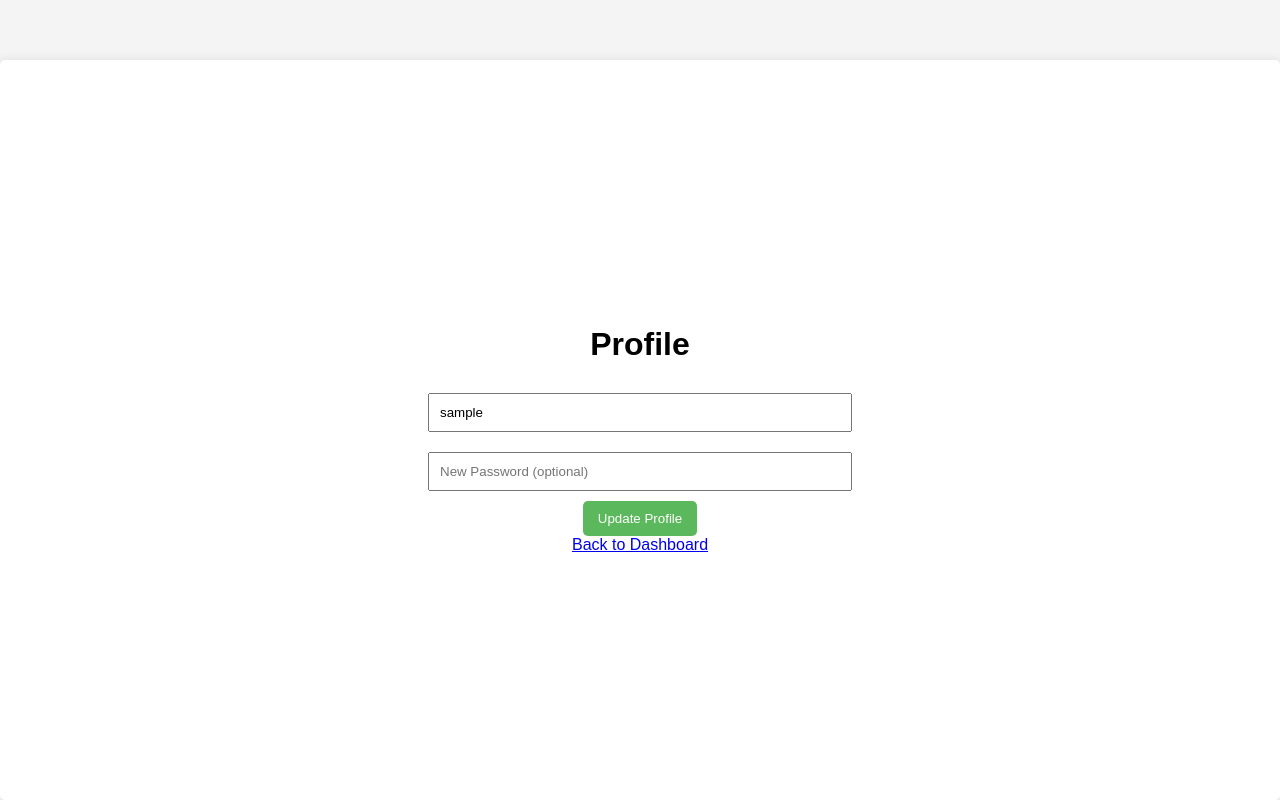
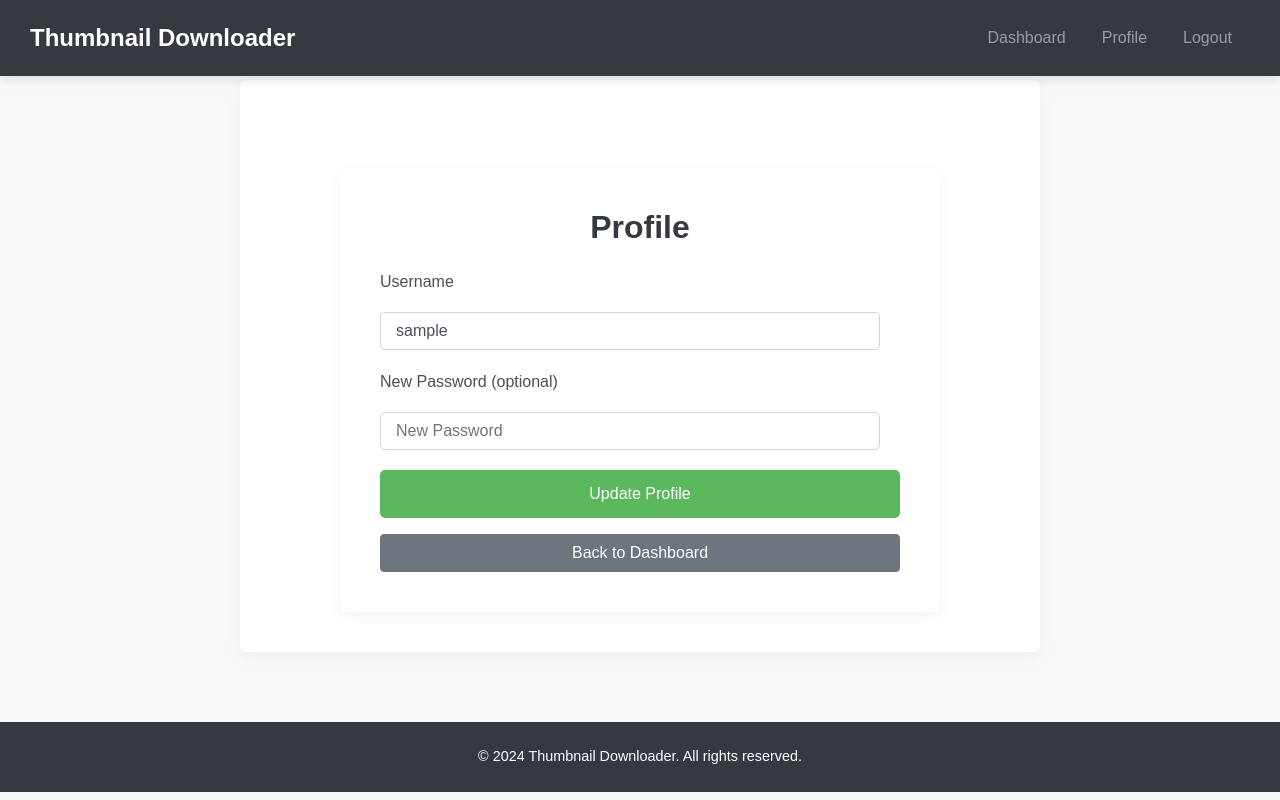
Before and after one commit to okaditya84/Thumbnail-Organizer, a Flask app: page /profile in a window 1280 px wide. Run offline with Flask 3, Linux system fonts and the light colour scheme; the visitor is signed in with stand-in values (Sample User, id 1); some libraries are stand-ins or nearby versions.

Commit message:
feat(add): improved UI

```diff
--- /dev/null
+++ b/static/base.css
@@ -0,0 +1,291 @@
+/* General Reset */
+* {
+    margin: 0;
+    padding: 0;
+    box-sizing: border-box;
+}
+
+body {
+    font-family: 'Poppins', sans-serif;
+    background-color: #f4f4f4;
+    color: #333;
+    margin: 0;
+    display: flex;
+    flex-direction: column;
+    min-height: 100vh;
+}
+
+/* Navbar Styles */
+.navbar {
+    background-color: #343a40;
+    display: flex;
+    align-items: center;
+    justify-content: space-around;
+    color: white;
+    padding: 15px 30px;
+    position: fixed;
+    width: 100%;
+    top: 0;
+    left: 0;
+    z-index: 1000;
+    box-shadow: 0 4px 10px rgba(0, 0, 0, 0.1);
+}
+
+.navbar-brand {
+
+    font-weight: 600;
+    font-size: 1.5rem;
+}
+
+.navbar-nav {
+    margin-left: auto;
+    display: flex;
+}
+
+.navbar-nav .nav-item {
+    margin: 0 10px;
+}
+
+.navbar-nav .nav-link {
+    color: white;
+    transition: color 0.3s ease;
+}
+
+.navbar-nav .nav-link:hover {
+    color: #adb5bd;
+}
+
+/* Container Styles */
+.container {
+    background-color: #fff;
+    padding: 40px;
+    border-radius: 8px;
+    box-shadow: 0 4px 15px rgba(0, 0, 0, 0.05);
+    margin: 80px auto 30px auto; /* Adjust for the fixed navbar */
+    width: 100%;
+    max-width: 800px;
+    text-align: center;
+}
+
+/* Main Content Styles */
+h1 {
+    font-size: 2.5rem;
+    margin-bottom: 20px;
+    font-weight: 700;
+    color: #343a40;
+}
+
+input {
+    padding: 12px 15px;
+    width: 80%;
+    max-width: 500px;
+    margin: 10px 0;
+    border: 1px solid #ced4da;
+    border-radius: 5px;
+    font-size: 1rem;
+    transition: border-color 0.3s ease;
+}
+
+input:focus {
+    outline: none;
+    border-color: #5cb85c;
+}
+
+button {
+    padding: 12px 30px;
+    background-color: #5cb85c;
+    color: white;
+    border: none;
+    border-radius: 5px;
+    cursor: pointer;
+    font-size: 1rem;
+    font-weight: 500;
+    transition: background-color 0.3s ease, transform 0.2s ease;
+}
+
+button:hover {
+    background-color: #4cae4c;
+    transform: translateY(-2px);
+}
+
+ul {
+    list-style-type: none;
+    padding: 0;
+}
+
+img {
+    margin: 10px;
+    border: 1px solid #ddd;
+    border-radius: 8px;
+    max-width: 100%;
+    height: auto;
+    box-shadow: 0 4px 8px rgba(0, 0, 0, 0.1);
+    transition: transform 0.3s ease;
+}
+
+img:hover {
+    transform: scale(1.05);
+}
+
+/* Footer Styles */
+footer {
+    background-color: #343a40;
+    color: white;
+    padding: 20px;
+    text-align: center;
+    margin-top: auto;
+}
+
+footer p {
+    margin: 0;
+    font-size: 0.9rem;
+}
+
+/* Responsive Design */
+@media (max-width: 600px) {
+    .container {
+        padding: 20px;
+    }
+
+    h1 {
+        font-size: 2rem;
+    }
+
+    input, button {
+        width: 100%;
+    }
+}
+
+/* Profile Page Styling */
+.profile-container {
+    background-color: #ffffff;
+
+    border-radius: 8px;
+    box-shadow: 0 4px 15px rgba(0, 0, 0, 0.05);
+    max-width: 600px;
+    margin: 0 auto;
+    text-align: left;
+}
+
+h1 {
+    font-size: 2rem;
+    color: #343a40;
+    font-weight: 700;
+}
+
+label {
+    font-weight: 500;
+    color: #495057;
+}
+
+.form-group {
+    margin-bottom: 20px;
+}
+
+.form-control {
+    padding: 12px 15px;
+    width: 100%;
+    border: 1px solid #ced4da;
+    border-radius: 5px;
+    font-size: 1rem;
+    transition: border-color 0.3s ease, box-shadow 0.3s ease;
+}
+
+.form-control:focus {
+    outline: none;
+    border-color: #5cb85c;
+    box-shadow: 0 0 8px rgba(92, 184, 92, 0.2);
+}
+
+button.btn-primary {
+    padding: 12px;
+    background-color: #5cb85c;
+    color: white;
+    border: none;
+    border-radius: 5px;
+    cursor: pointer;
+    font-size: 1rem;
+    font-weight: 500;
+    transition: background-color 0.3s ease, transform 0.2s ease;
+}
+
+button.btn-primary:hover {
+    background-color: #4cae4c;
+    transform: translateY(-2px);
+}
+
+button.btn-secondary {
+    padding: 12px;
+    background-color: #6c757d;
+    color: white;
+    border: none;
+    border-radius: 5px;
+    cursor: pointer;
+    font-size: 1rem;
+    font-weight: 500;
+}
+
+button.btn-secondary:hover {
+    background-color: #5a6268;
+}
+
+/* Responsive Design */
+@media (max-width: 600px) {
+    .profile-container {
+        padding: 20px;
+    }
+
+    h1 {
+        font-size: 1.8rem;
+    }
+}
+
+.btn-lg {
+    padding: 15px 30px;
+    font-size: 1.25rem;
+    border-radius: 5px;
+}
+
+.btn-primary {
+    background-color: #5cb85c;
+    border-color: #5cb85c;
+}
+
+.btn-primary:hover {
+    background-color: #4cae4c;
+    border-color: #4cae4c;
+}
+
+.btn-secondary {
+    background-color: #6c757d;
+    border-color: #6c757d;
+}
+
+.btn-secondary:hover {
+    background-color: #5a6268;
+    border-color: #5a6268;
+}
+
+footer {
+    background-color: #343a40;
+    color: white;
+    padding: 20px;
+    margin-top: 40px;
+}
+
+footer p {
+    margin: 0;
+    font-size: 0.9rem;
+}
+
+/* Responsive Design */
+@media (max-width: 600px) {
+    h1 {
+        font-size: 2rem;
+    }
+
+    .btn-lg {
+        width: 100%;
+        margin-top: 10px;
+    }
+}
--- a/static/styles.css
+++ b/static/styles.css
@@ -1,88 +1,22 @@
-body {
-    font-family: Arial, sans-serif;
-    background-color: #f4f4f4;
-    margin: 0;
-    display: flex;
-    flex-direction: column;
-    min-height: 100vh;
+
+/* Index Page Styling */
+h1 {
+    font-size: 2.5rem;
+    font-weight: 700;
+    color: #343a40;
+    margin-bottom: 20px;
 }
 
-.navbar {
-    background-color: #333;
-    color: white;
-    padding: 10px 20px;
-    text-align: center;
-    position: fixed;
-    width: 100%;
-    top: 0;
-    left: 0;
-    z-index: 1000;
+p {
+    font-size: 1.2rem;
+    color: #6c757d;
 }
 
 .container {
-    text-align: center;
-    background: white;
-    padding: 20px;
-    border-radius: 5px;
-    box-shadow: 0 0 10px rgba(0, 0, 0, 0.1);
-    margin-top: 60px; /* Adjust for the fixed navbar */
-    flex: 1;
-    display: flex;
-    flex-direction: column;
-    justify-content: center;
-    align-items: center;
+    padding: 60px 20px;
+    background-color: #ffffff;
+    border-radius: 8px;
+    box-shadow: 0 4px 15px rgba(0, 0, 0, 0.05);
+    max-width: 800px;
+    margin: 0 auto;
 }
-
-h1 {
-    margin: 0;
-    padding: 20px 0;
-}
-
-input {
-    padding: 10px;
-    width: 80%;
-    max-width: 400px;
-    margin: 10px 0;
-}
-
-button {
-    padding: 10px 15px;
-    background-color: #5cb85c;
-    color: white;
-    border: none;
-    border-radius: 5px;
-    cursor: pointer;
-}
-
-button:hover {
-    background-color: #4cae4c;
-}
-
-ul {
-    list-style-type: none;
-    padding: 0;
-}
-
-img {
-    margin: 10px;
-    border: 1px solid #ccc;
-    border-radius: 4px;
-    max-width: 100%;
-    height: auto;
-}
-
-/* Responsive Design */
-@media (max-width: 600px) {
-    .container {
-        width: 90%;
-        padding: 10px;
-    }
-
-    input {
-        width: 100%;
-    }
-
-    button {
-        width: 100%;
-    }
-}
--- /dev/null
+++ b/templates/base.html
@@ -0,0 +1,49 @@
+<!DOCTYPE html>
+<html lang="en">
+<head>
+    <meta charset="UTF-8">
+    <meta name="viewport" content="width=device-width, initial-scale=1.0">
+    <link href="https://stackpath.bootstrapcdn.com/bootstrap/4.5.2/css/bootstrap.min.css" rel="stylesheet">
+    <link rel="stylesheet" href="{{ url_for('static', filename='base.css') }}">
+    <title>{% block title %}{% endblock %}</title>
+</head>
+<body class="bg-light">
+    <nav class="navbar navbar-expand-lg navbar-dark bg-dark mb-9">
+        <a class="navbar-brand" href="{{ url_for('index') }}">Thumbnail Downloader</a>
+        <button class="navbar-toggler" type="button" data-toggle="collapse" data-target="#navbarNav" aria-controls="navbarNav" aria-expanded="false" aria-label="Toggle navigation">
+            <span class="navbar-toggler-icon"></span>
+        </button>
+        <div class="collapse navbar-collapse" id="navbarNav">
+            <ul class="navbar-nav ml-auto">
+                {% if current_user.is_authenticated %}
+                    <li class="nav-item">
+                        <a class="nav-link" href="{{ url_for('dashboard') }}">Dashboard</a>
+                    </li>
+                    <li class="nav-item">
+                        <a class="nav-link" href="{{ url_for('profile') }}">Profile</a>
+                    </li>
+                    <li class="nav-item">
+                        <a class="nav-link" href="{{ url_for('logout') }}">Logout</a>
+                    </li>
+                {% else %}
+                    <li class="nav-item">
+                        <a class="nav-link" href="{{ url_for('login') }}">Login</a>
+                    </li>
+                    <li class="nav-item">
+                        <a class="nav-link" href="{{ url_for('signup') }}">Sign Up</a>
+                    </li>
+                {% endif %}
+            </ul>
+        </div>
+    </nav>
+    <div class="container mt-9">
+        {% block content %}{% endblock %}
+    </div>
+    <footer class="text-center py-4">
+        <p>&copy; 2024 Thumbnail Downloader. All rights reserved.</p>
+    </footer>
+    <script src="https://code.jquery.com/jquery-3.5.1.slim.min.js"></script>
+    <script src="https://cdn.jsdelivr.net/npm/@popperjs/core@2.9.2/dist/umd/popper.min.js"></script>
+    <script src="https://stackpath.bootstrapcdn.com/bootstrap/4.5.2/js/bootstrap.min.js"></script>
+</body>
+</html>
--- a/templates/profile.html
+++ b/templates/profile.html
@@ -1,23 +1,19 @@
-
-
-
-<!DOCTYPE html>
-<html lang="en">
-<head>
-    <meta charset="UTF-8">
-    <meta name="viewport" content="width=device-width, initial-scale=1.0">
-    <link rel="stylesheet" href="{{ url_for('static', filename='styles.css') }}">
-    <title>Profile</title>
-</head>
-<body>
-    <div class="container">
-        <h1>Profile</h1>
-        <form action="{{ url_for('profile') }}" method="POST">
-            <input type="text" name="username" value="{{ user.username }}" required>
-            <input type="password" name="new_password" placeholder="New Password (optional)">
-            <button type="submit">Update Profile</button>
+{% extends "base.html" %}
+{% block title %}Profile{% endblock %}
+{% block content %}
+    <div class="container profile-container mt-5">
+        <h1 class="text-center mb-4">Profile</h1>
+        <form action="{{ url_for('profile') }}" method="POST" class="profile-form mx-auto">
+            <div class="form-group">
+                <label for="username">Username</label>
+                <input type="text" class="form-control" id="username" name="username" value="{{ user.username }}" required>
+            </div>
+            <div class="form-group">
+                <label for="new_password">New Password (optional)</label>
+                <input type="password" class="form-control" id="new_password" name="new_password" placeholder="New Password">
+            </div>
+            <button type="submit" class="btn btn-primary btn-block">Update Profile</button>
         </form>
-        <a href="{{ url_for('dashboard') }}">Back to Dashboard</a>
+        <a href="{{ url_for('dashboard') }}" class="btn btn-secondary btn-block mt-3">Back to Dashboard</a>
     </div>
-</body>
-</html>
+{% endblock %}
```
Also changed, not shown: templates/dashboard.html (+8 -19 lines), templates/index.html (+8 -34 lines), templates/login.html (+4 -26 lines), templates/signup.html (+4 -26 lines).
